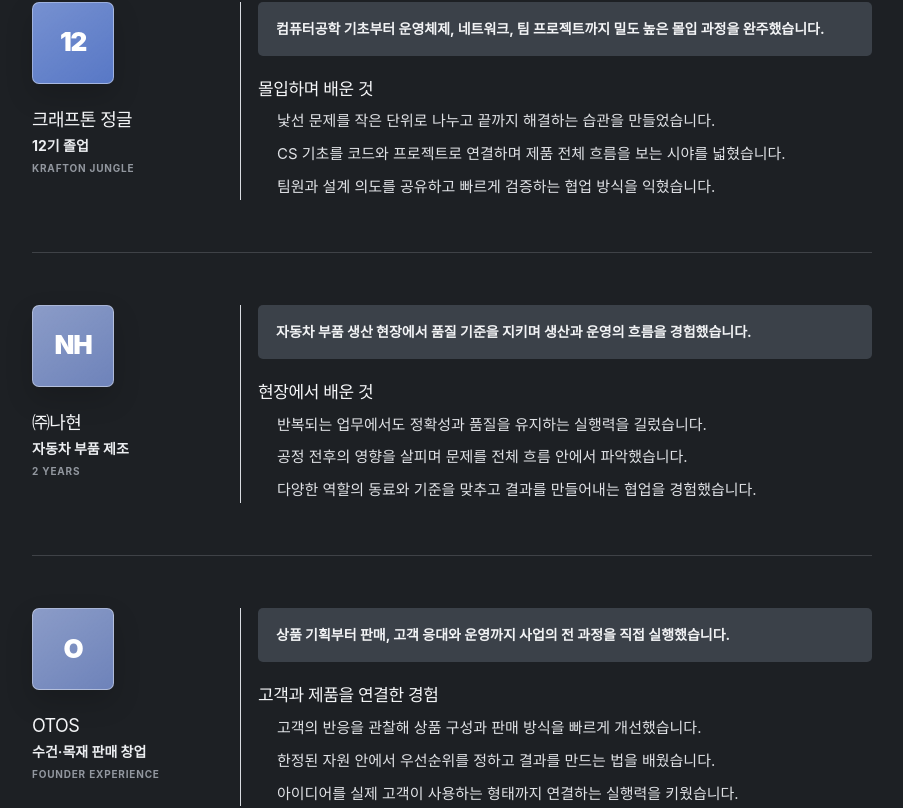
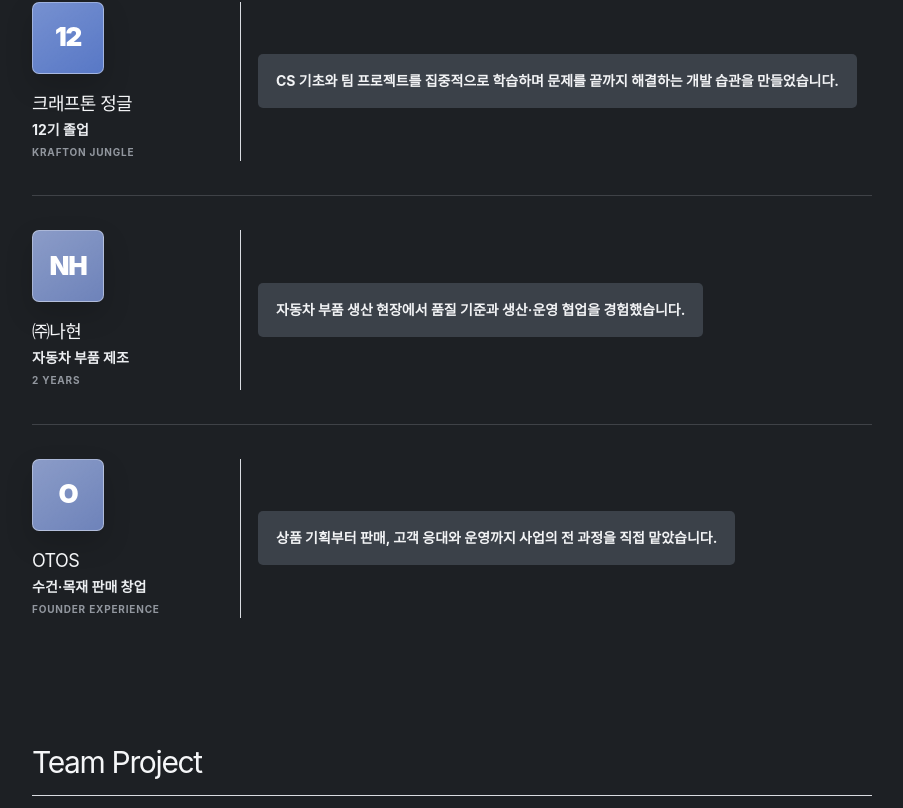
Before and after one commit to huiugim8-wq/history, a Next.js app: page / in a window 1280 px wide. Shown: the part 774-1582 px from the top of the page, without its empty margins (188-1091 px from the left). Built offline with nearby package versions, Linux system fonts and the light colour scheme.

Commit message:
Condense work experience section

```diff
--- a/app/globals.css
+++ b/app/globals.css
@@ -159,8 +159,8 @@ footer a:focus-visible {
 }
 
 .resume-item + .resume-item {
-  margin-top: 52px;
-  padding-top: 52px;
+  margin-top: 34px;
+  padding-top: 34px;
   border-top: 1px solid rgba(217, 220, 225, 0.18);
 }
 
@@ -169,9 +169,9 @@ footer a:focus-visible {
 }
 
 .company-mark {
-  width: 82px;
-  height: 82px;
-  margin-bottom: 24px;
+  width: 72px;
+  height: 72px;
+  margin-bottom: 18px;
   display: grid;
   place-items: center;
   border-radius: 7px;
@@ -231,6 +231,11 @@ footer a:focus-visible {
   min-width: 0;
   padding-left: 17px;
   border-left: 1px solid var(--line);
+}
+
+.resume-list .resume-detail {
+  display: flex;
+  align-items: center;
 }
 
 .summary-box,
--- a/app/page.tsx
+++ b/app/page.tsx
@@ -5,13 +5,7 @@ const workExperiences = [
     role: "12기 졸업",
     meta: "KRAFTON JUNGLE",
     summary:
-      "컴퓨터공학 기초부터 운영체제, 네트워크, 팀 프로젝트까지 밀도 높은 몰입 과정을 완주했습니다.",
-    detailTitle: "몰입하며 배운 것",
-    bullets: [
-      "낯선 문제를 작은 단위로 나누고 끝까지 해결하는 습관을 만들었습니다.",
-      "CS 기초를 코드와 프로젝트로 연결하며 제품 전체 흐름을 보는 시야를 넓혔습니다.",
-      "팀원과 설계 의도를 공유하고 빠르게 검증하는 협업 방식을 익혔습니다.",
-    ],
+      "CS 기초와 팀 프로젝트를 집중적으로 학습하며 문제를 끝까지 해결하는 개발 습관을 만들었습니다.",
     featured: true,
   },
   {
@@ -20,13 +14,7 @@ const workExperiences = [
     role: "자동차 부품 제조",
     meta: "2 YEARS",
     summary:
-      "자동차 부품 생산 현장에서 품질 기준을 지키며 생산과 운영의 흐름을 경험했습니다.",
-    detailTitle: "현장에서 배운 것",
-    bullets: [
-      "반복되는 업무에서도 정확성과 품질을 유지하는 실행력을 길렀습니다.",
-      "공정 전후의 영향을 살피며 문제를 전체 흐름 안에서 파악했습니다.",
-      "다양한 역할의 동료와 기준을 맞추고 결과를 만들어내는 협업을 경험했습니다.",
-    ],
+      "자동차 부품 생산 현장에서 품질 기준과 생산·운영 협업을 경험했습니다.",
   },
   {
     mark: "O",
@@ -34,13 +22,7 @@ const workExperiences = [
     role: "수건·목재 판매 창업",
     meta: "FOUNDER EXPERIENCE",
     summary:
-      "상품 기획부터 판매, 고객 응대와 운영까지 사업의 전 과정을 직접 실행했습니다.",
-    detailTitle: "고객과 제품을 연결한 경험",
-    bullets: [
-      "고객의 반응을 관찰해 상품 구성과 판매 방식을 빠르게 개선했습니다.",
-      "한정된 자원 안에서 우선순위를 정하고 결과를 만드는 법을 배웠습니다.",
-      "아이디어를 실제 고객이 사용하는 형태까지 연결하는 실행력을 키웠습니다.",
-    ],
+      "상품 기획부터 판매, 고객 응대와 운영까지 사업의 전 과정을 직접 맡았습니다.",
   },
 ];
 
@@ -138,12 +120,6 @@ export default function Home() {
 
                 <div className="resume-detail">
                   <p className="summary-box">{experience.summary}</p>
-                  <h4>{experience.detailTitle}</h4>
-                  <ul>
-                    {experience.bullets.map((bullet) => (
-                      <li key={bullet}>{bullet}</li>
-                    ))}
-                  </ul>
                 </div>
               </article>
             ))}
```
